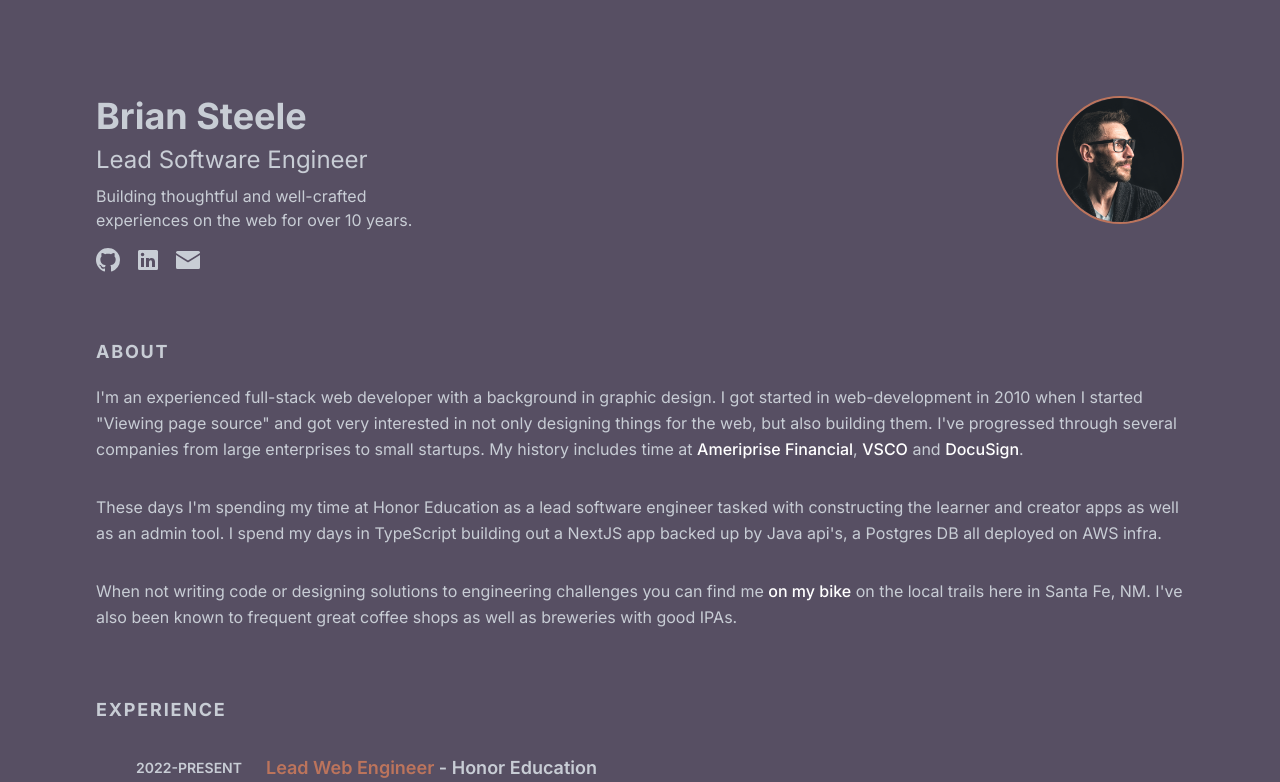
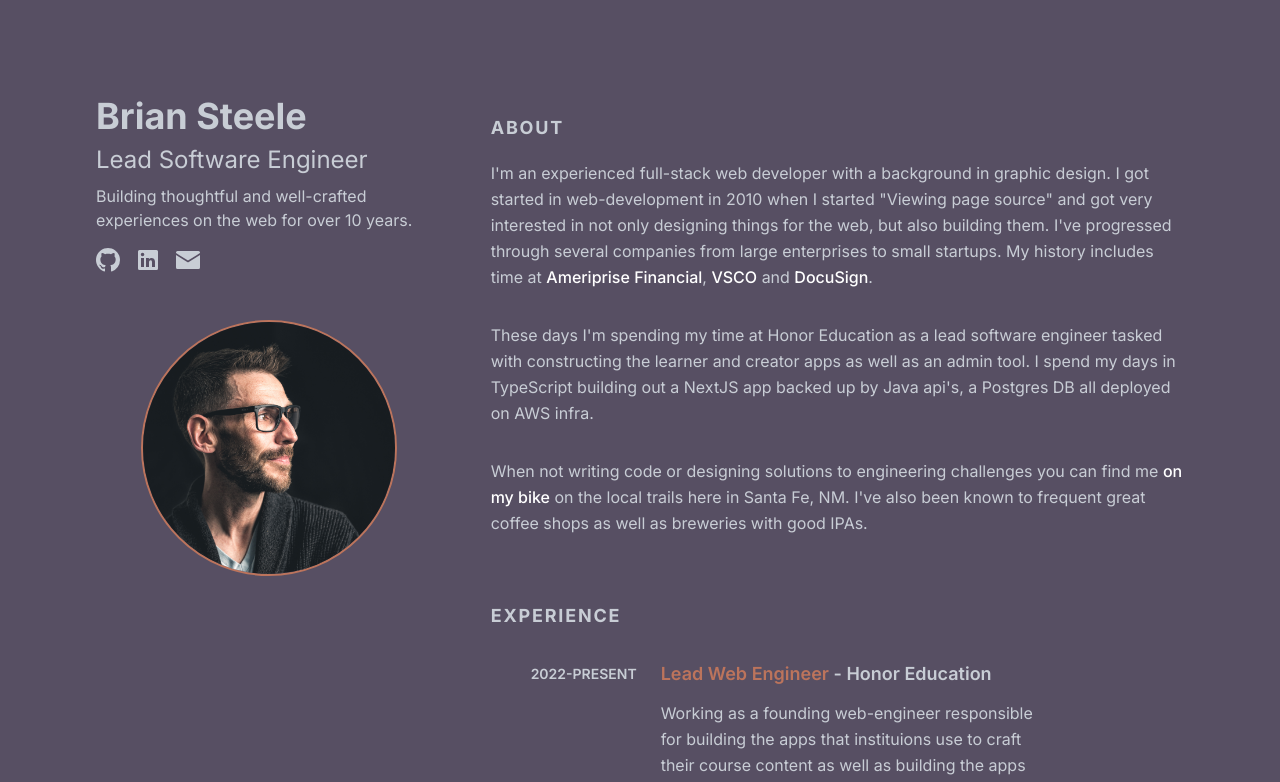
Before and after one commit to gobriansteele/briansteeledotdev, a Next.js app: page / in a window 1280 px wide. Shown: the top 782 px of the page. Built offline with nearby package versions, Linux system fonts and the light colour scheme.

Commit message:
better layout

```diff
--- a/src/app/page.tsx
+++ b/src/app/page.tsx
@@ -3,7 +3,7 @@
 
 export default function Home() {
   return (
-    <main className="flex min-h-screen flex-col items-start  px-8 py-8 md:p-24 gap-12">
+    <main className="flex min-h-screen flex-col items-start  px-8 py-8 md:p-24 gap-12 md:flex-row">
       <Header />
       <ContentContainer />
     </main>
--- a/src/components/Avatar.tsx
+++ b/src/components/Avatar.tsx
@@ -1,7 +1,7 @@
 export function Avatar() {
   return (
     <img
-      className="rounded-full w-32 h-32 object-cover object-left-top border-santa-red border-solid border-2"
+      className="rounded-full w-32 h-32 object-cover object-left-top border-santa-red border-solid border-2 lg:w-64 lg:h-64"
       src="/brian_profile_orange_small.jpg"
       alt="That is Brian"
     />
--- a/src/components/ContentContainer.tsx
+++ b/src/components/ContentContainer.tsx
@@ -3,7 +3,10 @@
 
 export function ContentContainer() {
   return (
-    <main id="content" className="text-santa-gray flex flex-col gap-12">
+    <main
+      id="content"
+      className="text-santa-gray flex flex-col gap-12 md:w-2/3"
+    >
       <About />
       <Experience />
     </main>
--- a/src/components/Header.tsx
+++ b/src/components/Header.tsx
@@ -3,7 +3,7 @@
 
 export function Header() {
   return (
-    <header className="text-santa-gray flex flex-row justify-between w-full">
+    <header className="text-santa-gray flex flex-row justify-between w-full md:flex-col md:gap-12 md:w-1/3">
       <div className="flex flex-col gap-2 max-w-md">
         <h1 className="text-4xl font-bold">Brian Steele</h1>
         <h2 className="text-2xl">Lead Software Engineer</h2>
```
